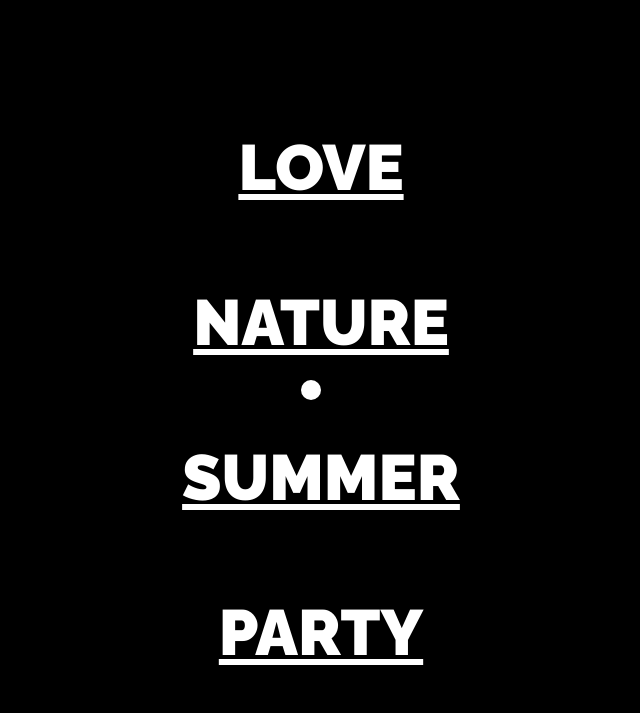
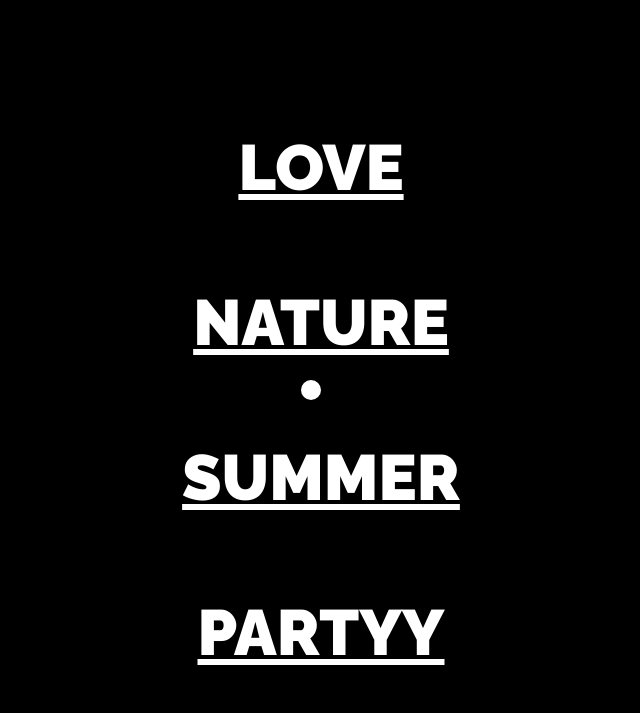
Before and after one commit to Verenasworld/MyCssStuff, a plain HTML site: page index.html in a window 1280 px wide. Shown: the whole page, without its empty margins (319-959 px from the left). Drawn offline with Linux system fonts and the light colour scheme.

Commit message:
typotest

```diff
--- a/index.html
+++ b/index.html
@@ -15,7 +15,7 @@
     <a href="love.html"> LOVE</a>
     <a href="nature.html">NATURE</a>
     <a href="summer.html">SUMMER</a>
-    <a href="party.html">PARTY</a>
+    <a href="party.html">PARTYY</a>
 
 
 
```
